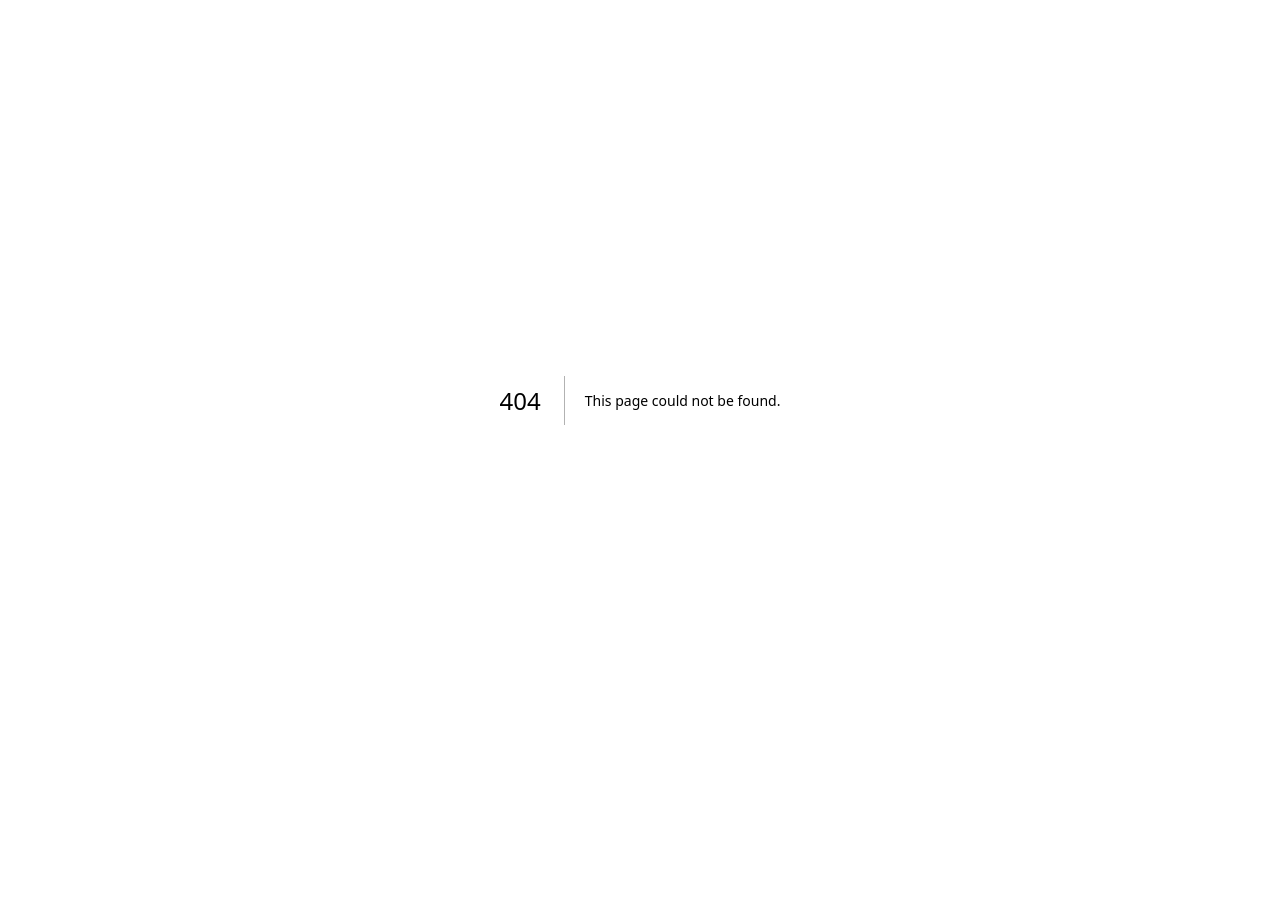
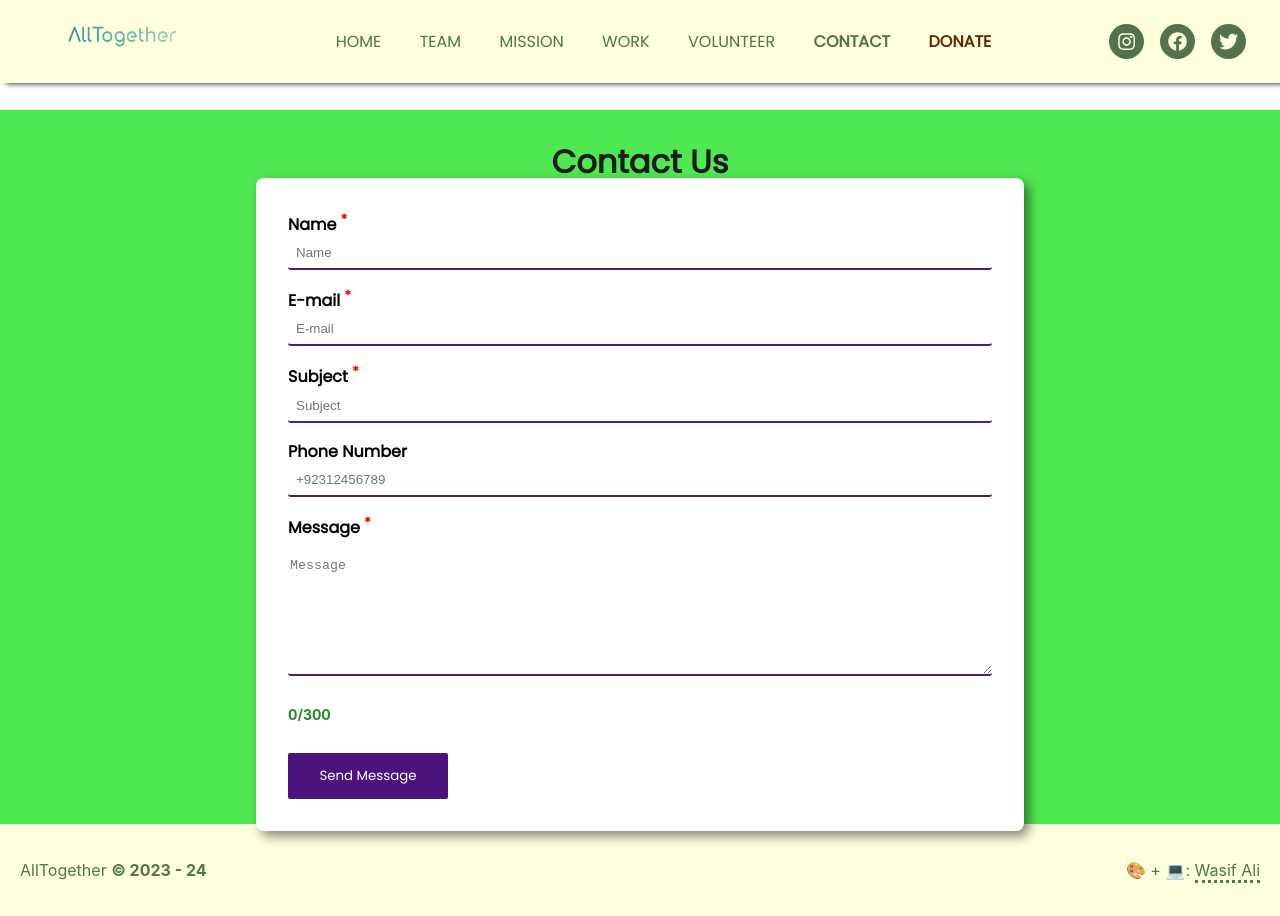
Before and after one commit to WaxifAlee/project_altogether, a Next.js app: page /contact in a window 1280 px wide. Before the commit this address had no page. Before the commit the page ends 800 px from the top, so only its background shows below. Built offline with nearby package versions, Linux system fonts and the light colour scheme.

Commit message:
Fixed the navbar css issue, added the contact form

```diff
--- a/components/Footer/Footer.jsx
+++ b/components/Footer/Footer.jsx
@@ -1,4 +1,3 @@
-import React from "react";
 import styles from "./Footer.module.scss";
 
 const Footer = () => {
--- a/components/Footer/Footer.module.scss
+++ b/components/Footer/Footer.module.scss
@@ -4,6 +4,7 @@
   padding: 20px;
   display: flex;
   justify-content: space-between;
+  box-shadow: 5px 0px 5px #000;
 
   a {
     text-decoration: none;
--- /dev/null
+++ b/components/Form/Form.jsx
@@ -0,0 +1,92 @@
+"use client";
+
+import style from "./Form.module.scss";
+
+import { useRef, useState } from "react";
+import emailjs from "@emailjs/browser";
+
+const Form = () => {
+  const form = useRef();
+
+  const [messageLength, setMessageLength] = useState(0);
+
+  const sendEmail = (e) => {
+    e.preventDefault();
+
+    // Validation of inputs (for now only email)
+    const emailRegex = /^[^\s@]+@[^\s@]+\.[^\s@]+$/;
+    const isEmailValid = emailRegex.test(form.current.from_email.value);
+
+    const TEMP_ID = "template_eqe4q61";
+    const PUBLIC_ID = "61cUvsJKRNNtUVYhE";
+    const SERVICE_ID = "service_qmm9t5p";
+
+    if (isEmailValid && messageLength < 300) {
+      emailjs.sendForm(SERVICE_ID, TEMP_ID, form.current, PUBLIC_ID).then(
+        (result) => {
+          if (result.text === "OK") alert("Message Sent Successfully!");
+        },
+        (error) => {
+          console.log(error.text);
+          alert("Oops! Some error occoured, please try again later!");
+        }
+      );
+    } else {
+      alert("Invalid Email or Message Is Too Long! ⚠ ");
+    }
+  };
+
+  return (
+    <form ref={form} onSubmit={sendEmail} className={style.form}>
+      <div>
+        <label htmlFor="from_name">
+          Name <sup>*</sup>
+        </label>
+        <input placeholder="Name" required type="text" name="from_name" />
+      </div>
+
+      <div>
+        <label htmlFor="from_email">
+          E-mail <sup>*</sup>
+        </label>
+        <input placeholder="E-mail" required type="text" name="from_email" />
+      </div>
+
+      <div>
+        <label htmlFor="subject">
+          Subject <sup>*</sup>
+        </label>
+        <input placeholder="Subject" required type="text" name="subject" />
+      </div>
+
+      <div>
+        <label htmlFor="from_phone">Phone Number</label>
+        <input placeholder="+92312456789" type="number" name="from_phone" />
+      </div>
+
+      <label htmlFor="message">
+        Message <sup>*</sup>
+      </label>
+      <textarea
+        onChange={(e) => {
+          e.preventDefault();
+          setMessageLength(e.target.value.length);
+        }}
+        required
+        name="message"
+        placeholder="Message"
+      />
+      <p className={messageLength >= 300 ? style.textRed : style.textGreen}>
+        {messageLength}/300
+      </p>
+      <input
+        placeholder=""
+        type="submit"
+        value="Send Message"
+        className={style.submit}
+      />
+    </form>
+  );
+};
+
+export default Form;
--- /dev/null
+++ b/components/Form/Form.module.scss
@@ -0,0 +1,71 @@
+.form {
+  display: flex;
+  flex-direction: column;
+  align-items: flex-start;
+  width: 100%;
+  gap: 16px;
+  background: transparent;
+  border: none;
+  overflow: hidden;
+
+  div {
+    // one set of a label and an input field
+    width: 100%;
+    display: flex;
+    flex-direction: column;
+  }
+  label {
+    font-family: "Poppins";
+    font-weight: bold;
+  }
+  sup {
+    color: red;
+  }
+
+  input,
+  textarea {
+    width: 100%;
+    border: none;
+    border-bottom: 2px solid rgb(77, 29, 125);
+    background: none;
+    outline: none;
+    border-radius: 3px;
+  }
+
+  textarea {
+    height: 120px;
+  }
+
+  input {
+    padding: 0.5rem;
+  }
+
+  .submit {
+    width: 160px;
+    padding: 0.8rem;
+    color: #fff;
+    background: rgb(77, 19, 125);
+    border: none;
+    font-family: "Poppins";
+    border-radius: 2px;
+  }
+
+  .submit:hover {
+    box-shadow: 5px 5px 0px rgba(0, 0, 0, 0.705);
+    cursor: pointer;
+    transition: ease all 0.5s;
+    border-radius: 4px;
+  }
+
+  .textRed {
+    color: rgb(208, 50, 50);
+    font-weight: bold;
+    font-size: 14px;
+  }
+
+  .textGreen {
+    color: rgb(42, 135, 42);
+    font-weight: bold;
+    font-size: 14px;
+  }
+}
--- a/components/Navbar/Navbar.module.scss
+++ b/components/Navbar/Navbar.module.scss
@@ -41,6 +41,7 @@ $poppins-Font: "Poppins", sans-serif;
   padding: 0;
   margin: 0;
   box-sizing: border-box;
+  box-shadow: 6px 0px 6px #000;
 }
 
 .navbar__miniNavBar {
@@ -135,14 +136,13 @@ $poppins-Font: "Poppins", sans-serif;
   }
 }
 
-@media screen and (max-width: 768px) {
+@media screen and (max-width: 1080px) {
   .navbar {
     display: flex;
     justify-content: space-between;
     align-items: center;
 
     .navbar__logo_container {
-      //background-color: pink;
       flex: 1;
     }
     .icons {
--- a/components/index.js
+++ b/components/index.js
@@ -2,3 +2,4 @@ export { default as Navbar } from "./Navbar/Navbar";
 export { default as Hero } from "./Hero/Hero";
 export { default as Footer } from "./Footer/Footer";
 export { default as MemberCard } from "./MemberCard/MemberCard";
+export { default as Form } from "./Form/Form";
--- a/next.config.js
+++ b/next.config.js
@@ -2,6 +2,6 @@
 const nextConfig = {
   reactStrictMode: true,
   swcMinify: true,
-}
+};
 
-module.exports = nextConfig
+module.exports = nextConfig;
--- a/package.json
+++ b/package.json
@@ -9,14 +9,17 @@
     "lint": "next lint"
   },
   "dependencies": {
+    "@emailjs/browser": "^3.11.0",
     "framer-motion": "^10.12.4",
     "next": "13.3.1",
     "react": "18.2.0",
     "react-dom": "18.2.0"
   },
   "devDependencies": {
+    "autoprefixer": "^10.4.14",
     "eslint": "8.39.0",
     "eslint-config-next": "13.3.1",
+    "postcss": "^8.4.27",
     "react-icons": "^4.8.0",
     "sass": "^1.62.1",
     "scss": "^0.2.4"
--- /dev/null
+++ b/pages/contact.jsx
@@ -0,0 +1,33 @@
+import Head from "next/head";
+import Image from "next/image";
+
+import logo from "../public/logo.png";
+
+import { Form, Navbar, Footer } from "../components";
+import styles from "./contact.module.scss";
+
+const contact = () => {
+  return (
+    <>
+      <Head>
+        <title>Team Members</title>
+        <meta
+          name="description"
+          content="Team Members of our organization. We work together to bring out the best for our community."
+        />
+      </Head>
+      <Navbar />
+      <section className={styles.contactPage}>
+        <h2 className={styles.pageTitle}> Contact Us </h2>
+        <div className={styles.container}>
+          <div className={styles.formContainer}>
+            <Form />
+          </div>
+        </div>
+      </section>
+      <Footer />
+    </>
+  );
+};
+
+export default contact;
--- /dev/null
+++ b/pages/contact.module.scss
@@ -0,0 +1,38 @@
+.contactPage {
+  position: relative;
+  background-color: rgb(80, 232, 80);
+
+  h2 {
+    color: rgb(28, 28, 28);
+    font-family: "Poppins", sans-serif;
+    position: relative;
+    top: 1.8rem;
+  }
+}
+
+.pageTitle {
+  font-size: 2rem;
+  text-align: center;
+}
+
+.container {
+  display: flex;
+  align-items: center;
+  justify-content: center;
+  height: 80vh;
+  width: 100%;
+
+  .formContainer {
+    background: #fff;
+    width: 60%;
+    padding: 2rem;
+    border-radius: 8px;
+    box-shadow: 5px 5px 12px rgba(0, 0, 0, 0.485);
+  }
+}
+
+@media screen and (max-width: 480px) {
+  .formContainer {
+    width: 20%;
+  }
+}
--- a/pages/team.jsx
+++ b/pages/team.jsx
@@ -1,4 +1,3 @@
-import React from "react";
 import Head from "next/head";
 
 import styles from "../styles/Team.module.scss";
--- a/styles/globals.css
+++ b/styles/globals.css
@@ -1,3 +1,7 @@
+@tailwind base;
+@tailwind components;
+@tailwind utilities;
+
 html,
 body {
   padding: 0;
```
Also changed, not shown: 1 other file (tests, documents, lock files or other folders).
